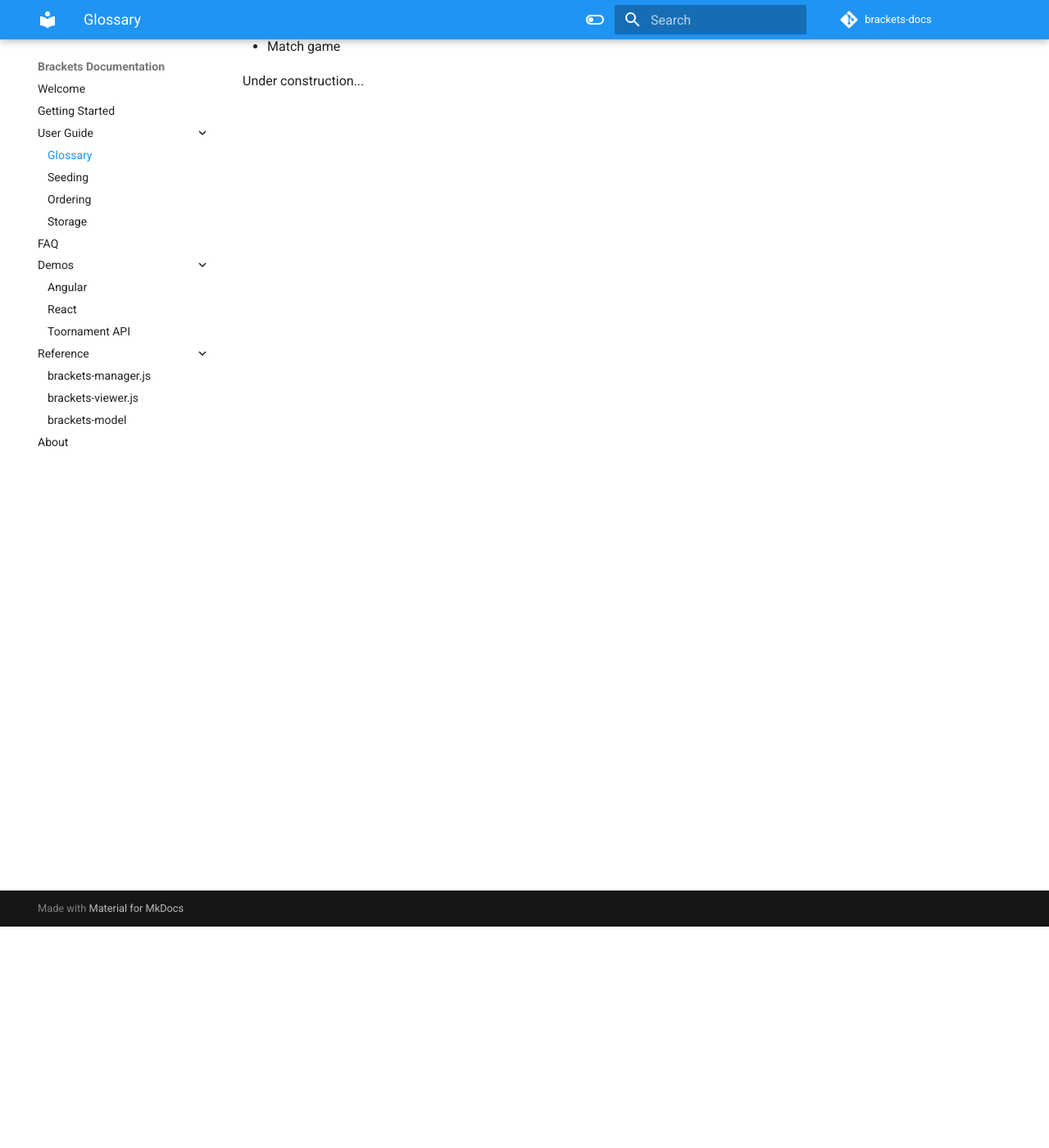
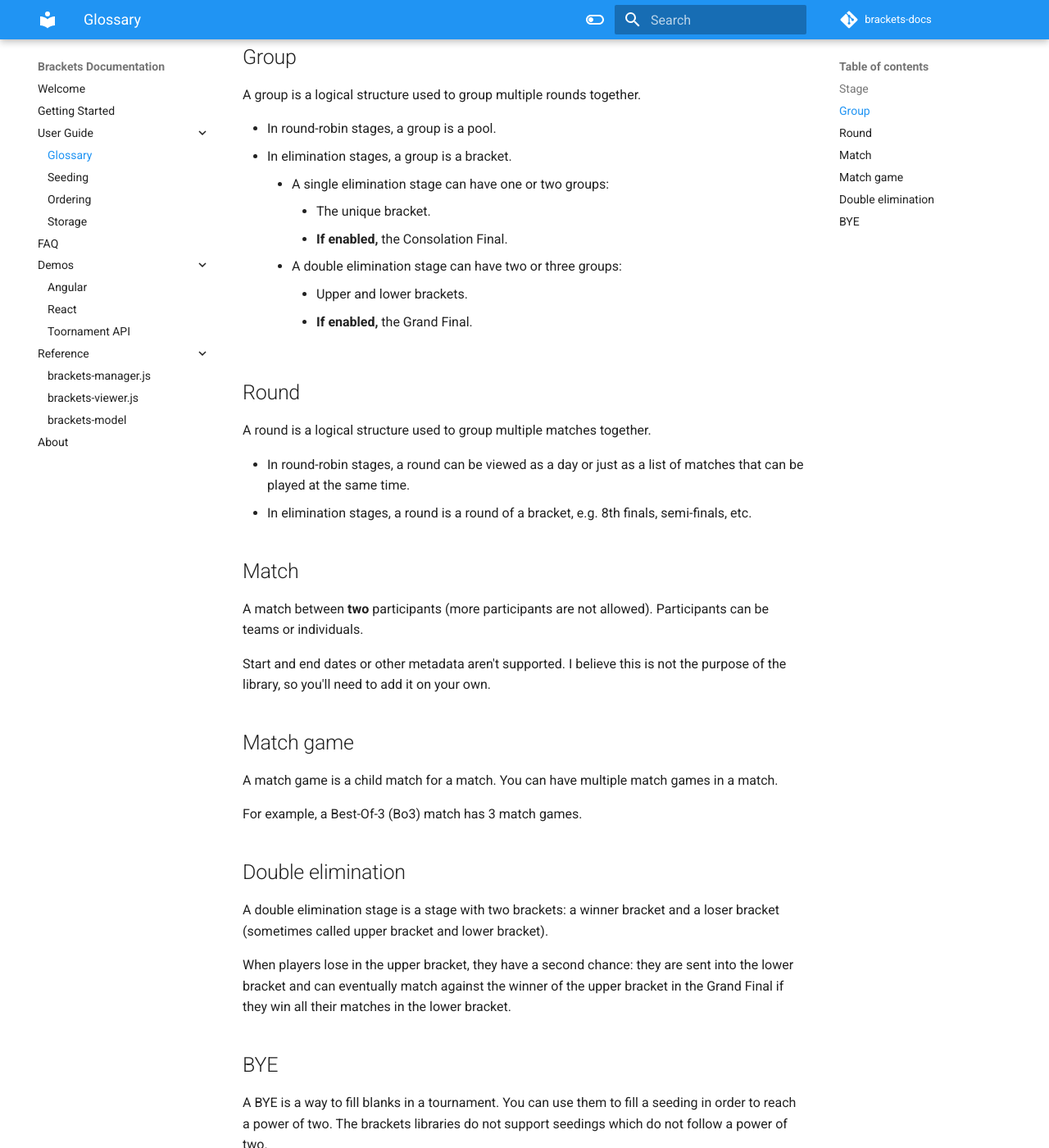
Before and after one commit to Drarig29/brackets-docs, an MkDocs documentation site: the page built from docs/user-guide/glossary.md, in a window 1280 px wide and 1400 px high, scrolled down 270 px. Shown: the whole window at 82% size. Built offline with MkDocs 1.6.1 and Material for MkDocs 9.7.7, drawn with Linux system fonts in a browser that asks for light colours; comment, search, counter and statistics services are not loaded; some of the changed text lies outside the part shown.

Commit message:
Glossary

```diff
--- a/docs/user-guide/glossary.md
+++ b/docs/user-guide/glossary.md
@@ -1,7 +1,53 @@
-- Stage
-- Group
-- Round
-- Match
-- Match game
+## Stage
 
-Under construction...
+A stage is an intermediate phase in a tournament. Supported stage types are round-robin, single elimination and double elimination.
+
+## Group
+
+A group is a logical structure used to group multiple rounds together.
+
+- In round-robin stages, a group is a pool.
+- In elimination stages, a group is a bracket.
+    - A single elimination stage can have one or two groups:
+        - The unique bracket.
+        - **If enabled,** the Consolation Final.
+    - A double elimination stage can have two or three groups:
+        - Upper and lower brackets.
+        - **If enabled,** the Grand Final.
+
+## Round
+
+A round is a logical structure used to group multiple matches together.
+
+- In round-robin stages, a round can be viewed as a day or just as a list of matches that can be played at the same time.
+- In elimination stages, a round is a round of a bracket, e.g. 8th finals, semi-finals, etc.
+
+## Match
+
+A match between **two** participants (more participants are not allowed). Participants can be teams or individuals.
+
+Start and end dates or other metadata aren't supported. I believe this is not the purpose of the library, so you'll need to add it on your own.
+
+## Match game
+
+A match game is a child match for a match. You can have multiple match games in a match.
+
+For example, a Best-Of-3 (Bo3) match has 3 match games.
+
+## Double elimination
+
+A double elimination stage is a stage with two brackets: a winner bracket and a loser bracket (sometimes called upper bracket and lower bracket).
+
+When players lose in the upper bracket, they have a second chance: they are sent into the lower bracket and can eventually match against the winner of the upper bracket in the Grand Final if they win all their matches in the lower bracket.
+
+## BYE
+
+A BYE is a way to fill blanks in a tournament. You can use them to fill a seeding in order to reach a power of two.
+The brackets libraries do not support seedings which do not follow a power of two.
+
+If a participant does not come at the last minute, you can either replace it with a BYE if the tournament isn't started yet, or forfeit it if the tournament is running.
+
+???+ hint "Pro tip"
+    You can also have a look at [Toornament's documentation](https://help.toornament.com/starter/core-concepts-glossary), which is very good.
+
+    The data structure used in the brackets libraries (defined in [brackets-model](https://github.com/Drarig29/brackets-model/blob/master/src/storage.ts)) is heavily inspired by Toornament's API.
```
